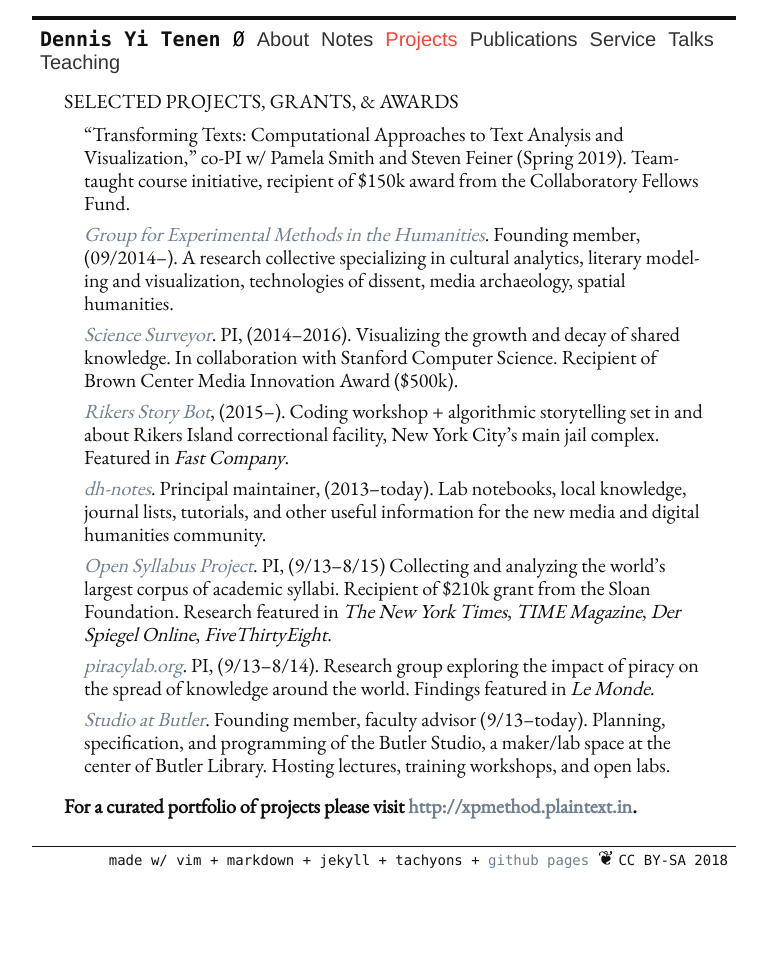
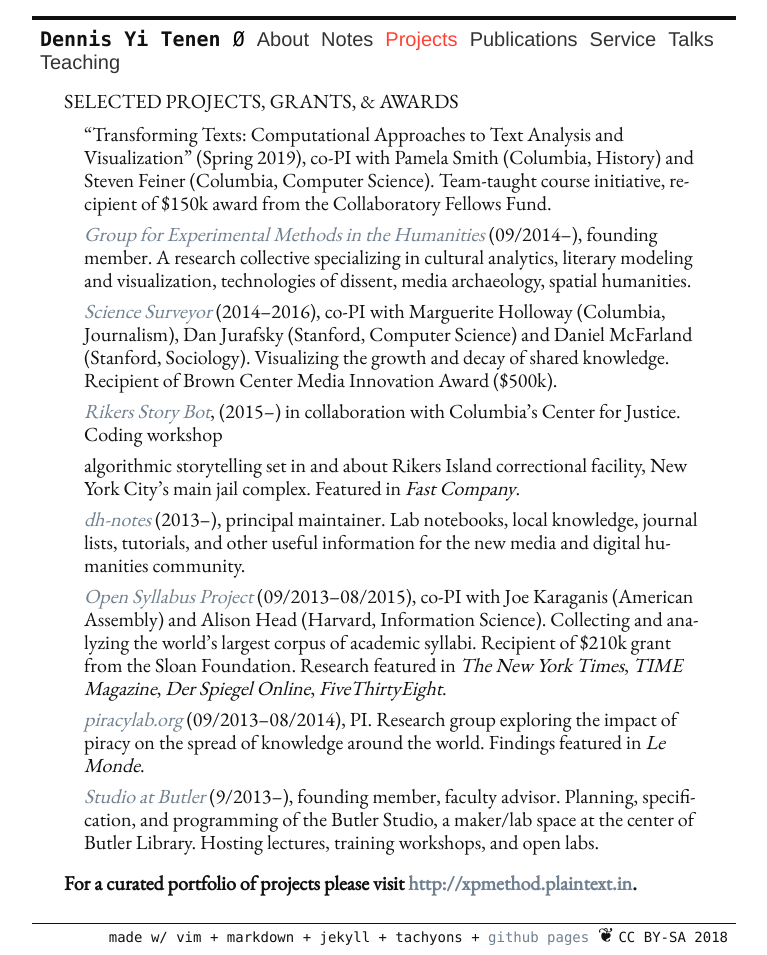
Before and after one commit to denten/denten.github.io, a Jekyll site: the page built from _pages/projects.md, in a window 1280 px wide. Shown: the whole page, without its empty margins (256-1023 px from the left). Built offline with Jekyll 4.4.1, drawn with Linux system fonts in a browser that asks for light colours; before the commit the page ends 900 px from its top, so only the background shows below that.

Commit message:
update to the project list

```diff
--- a/_includes/CV/05-projects.md
+++ b/_includes/CV/05-projects.md
@@ -2,38 +2,40 @@
 ## Selected Projects, Grants, & Awards
 
 - "Transforming Texts: Computational Approaches to Text Analysis and
-  Visualization," co-PI w/ Pamela Smith and Steven Feiner (Spring 2019).
-Team-taught course initiative, recipient of $150k award from the Collaboratory
-Fellows Fund.
+  Visualization" (Spring 2019), co-PI with Pamela Smith (Columbia, History)
+and Steven Feiner (Columbia, Computer Science). Team-taught course initiative,
+recipient of $150k award from the Collaboratory Fellows Fund.
 - *[Group for Experimental Methods in the
-  Humanities](http://xpmethod.github.io/)*. Founding member, (09/2014--). A
+  Humanities](http://xpmethod.github.io/)* (09/2014--), founding member. A
 research collective specializing in cultural analytics, literary modeling and
 visualization, technologies of dissent, media archaeology, spatial humanities.
 - *[Science
-  Surveyor](http://xpmethod.plaintext.in/literary-modeling-and-visualization-lab/surveyor.html)*.
-PI, (2014--2016).  Visualizing the growth and decay of shared knowledge. In
-collaboration with Stanford Computer Science. Recipient of Brown Center Media
-Innovation Award ($500k).
+  Surveyor](http://xpmethod.plaintext.in/literary-modeling-and-visualization-lab/surveyor.html)*
+(2014--2016), co-PI with Marguerite Holloway (Columbia, Journalism), Dan
+Jurafsky (Stanford, Computer Science) and Daniel McFarland (Stanford,
+Sociology).  Visualizing the growth and decay of shared knowledge.  Recipient
+of Brown Center Media Innovation Award ($500k).
 - *[Rikers Story
   Bot](http://xpmethod.plaintext.in/technologies-of-dissent/rikersbot.html)*,
-(2015--). Coding workshop + algorithmic storytelling set in and about Rikers
-Island correctional facility, New York City's main jail complex. Featured in
-*Fast Company*.
-- *[dh-notes](https://github.com/denten/dhnotes)*. Principal maintainer,
-  (2013--today). Lab notebooks, local knowledge, journal lists, tutorials, and
+(2015--) in collaboration with Columbia's Center for Justice. Coding workshop
++ algorithmic storytelling set in and about Rikers Island correctional
+facility, New York City's main jail complex. Featured in *Fast Company*.
+- *[dh-notes](https://github.com/denten/dhnotes)* (2013--), principal
+  maintainer. Lab notebooks, local knowledge, journal lists, tutorials, and
 other useful information for the new media and digital humanities community.
 - *[Open Syllabus
-  Project](http://xpmethod.plaintext.in/knowledge-design-studio/open-syllabus-project.html)*.
-PI, (9/13--8/15) Collecting and analyzing the world's largest corpus of
-academic syllabi.  Recipient of $210k grant from the Sloan Foundation.
-Research featured in *The New York Times*, *TIME Magazine*, *Der Spiegel
-Online*, *FiveThirtyEight*.
-- *[piracylab.org](http://xpmethod.plaintext.in/knowledge-design-studio/piracyLab.html)*.
-  PI, (9/13--8/14). Research group exploring the impact of piracy on the
+  Project](http://xpmethod.plaintext.in/knowledge-design-studio/open-syllabus-project.html)*
+(09/2013--08/2015), co-PI with Joe Karaganis (American Assembly) and Alison
+Head (Harvard, Information Science). Collecting and analyzing the world's
+largest corpus of academic syllabi. Recipient of $210k grant from the Sloan
+Foundation.  Research featured in *The New York Times*, *TIME Magazine*, *Der
+Spiegel Online*, *FiveThirtyEight*.
+- *[piracylab.org](http://xpmethod.plaintext.in/knowledge-design-studio/piracyLab.html)*
+  (09/2013--08/2014), PI. Research group exploring the impact of piracy on the
 spread of knowledge around the world. Findings featured in *Le Monde*.
-- *[Studio at Butler](https://studio.cul.columbia.edu/)*. Founding member,
-  faculty advisor (9/13--today). Planning, specification, and programming of
-the Butler Studio, a maker/lab space at the center of Butler Library. Hosting
+- *[Studio at Butler](https://studio.cul.columbia.edu/)* (9/2013--), founding
+  member, faculty advisor. Planning, specification, and programming of the
+Butler Studio, a maker/lab space at the center of Butler Library. Hosting
 lectures, training workshops, and open labs.
 
 **For a curated portfolio of projects please visit
```
